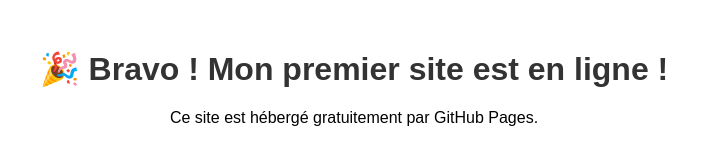
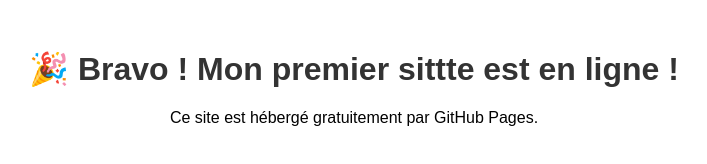
Before and after one commit to AlainSchollaert/blog, a plain HTML site: page index.html in a window 1280 px wide. Shown: the whole page, without its empty margins (286-993 px from the left). Drawn offline with Linux system fonts and the light colour scheme.

Commit message:
Première modification locale : ajout d'une faute volontaire

```diff
--- a/index.html
+++ b/index.html
@@ -10,7 +10,7 @@
     </style>
 </head>
 <body>
-    <h1>🎉 Bravo ! Mon premier site est en ligne !</h1>
+    <h1>🎉 Bravo ! Mon premier sittte est en ligne !</h1>
     <p>Ce site est hébergé gratuitement par GitHub Pages.</p>
 </body>
 </html>
```
